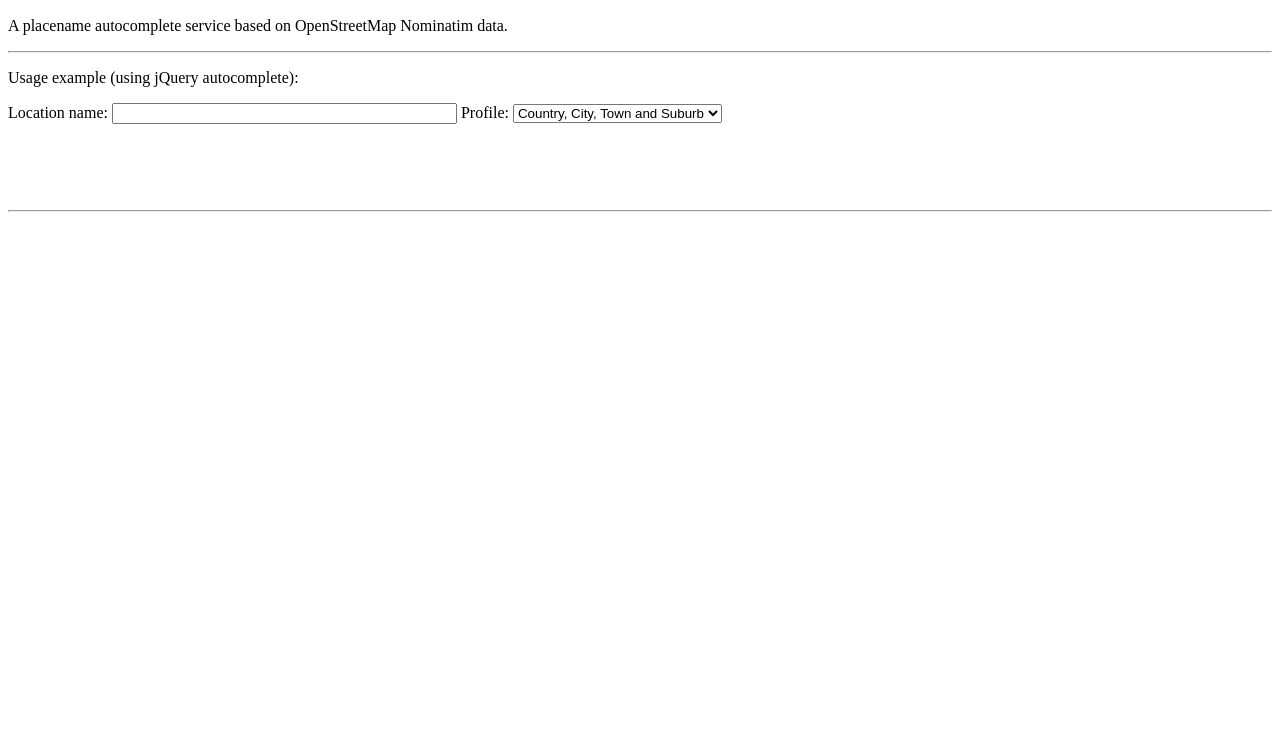
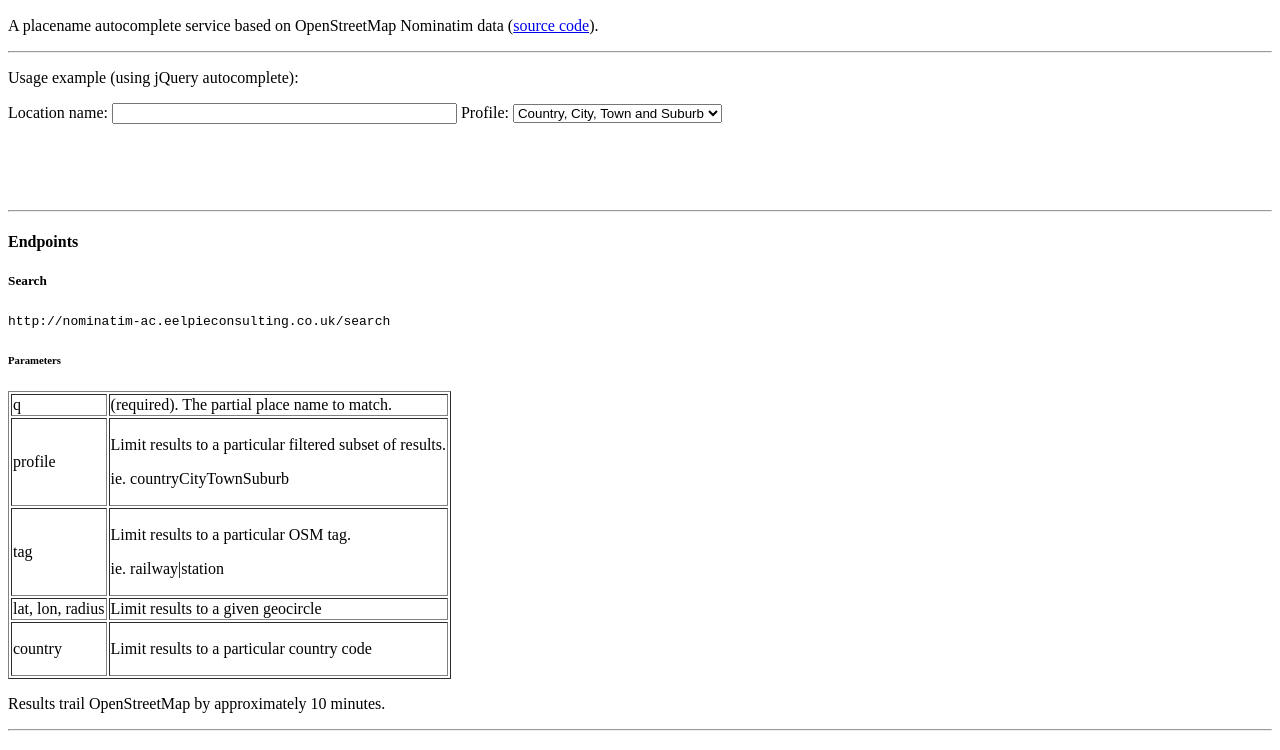
Before and after one commit to tonytw1/nominatim-ac, a plain HTML site: page src/main/resources/static/index.html in a window 1280 px wide. Shown: the part 50-800 px from the top of the page. Drawn offline with nearby package versions, Linux system fonts and the light colour scheme.

Commit message:
Documentation.

```diff
--- a/src/main/resources/static/autoComplete.js
+++ b/src/main/resources/static/autoComplete.js
@@ -35,7 +35,7 @@ $( "#location" ).autocomplete({
 function osmUrlFor(osmId, osmType) {
 	var osmTypes = {'N': 'node',
 		'W': 'way',
-		'R': 'relationship'};
+		'R': 'relation'};
 
 	return 'http://www.openstreetmap.org/' + osmTypes[osmType] + '/' + osmId;
 }
--- a/src/main/resources/static/index.html
+++ b/src/main/resources/static/index.html
@@ -8,7 +8,8 @@
 <body>
 
 	<h2>Nominatim AC</h2>
-	<p>A placename autocomplete service based on OpenStreetMap Nominatim data.</p>
+	<p>A placename autocomplete service based on OpenStreetMap Nominatim data (<a href="https://github.com/tonytw1/nominatim-ac">source code</a>).</p>
+
 	<hr/>
 	<p>Usage example (using jQuery autocomplete):
 
@@ -26,6 +27,37 @@
 		<span id="latitude"></span><br/>
 		<span id="longitude"></span><br/>
 	</p>
+
+	<hr/>
+	<h4>Endpoints</h4>
+
+	<h5>Search</h5>
+	<code>http://nominatim-ac.eelpieconsulting.co.uk/search</code>
+
+	<h6>Parameters</h6>
+	<table border="1">
+		<tr>
+			<td>q</td><td>(required). The partial place name to match.</td>
+		</tr>
+		<tr>
+			<td>profile</td><td><p>Limit results to a particular filtered subset of results.<p><p>ie. countryCityTownSuburb</p></td>
+		</tr>
+
+		<tr>
+			<td>tag</td><td><p>Limit results to a particular OSM tag.<p><p>ie. railway|station</p></td>
+		</tr>
+		<tr>
+			<td>lat, lon, radius</td><td>Limit results to a given geocircle</td>
+		</tr>
+		<tr>
+			<td>country</td><td><p>Limit results to a particular country code</td>
+		</tr>
+
+		</tr>
+	</table>
+
+	<p>Results trail OpenStreetMap by approximately 10 minutes.</p>
+
 	<hr/>
 </body>
 </html>
```
Also changed, not shown: 1 other file.
